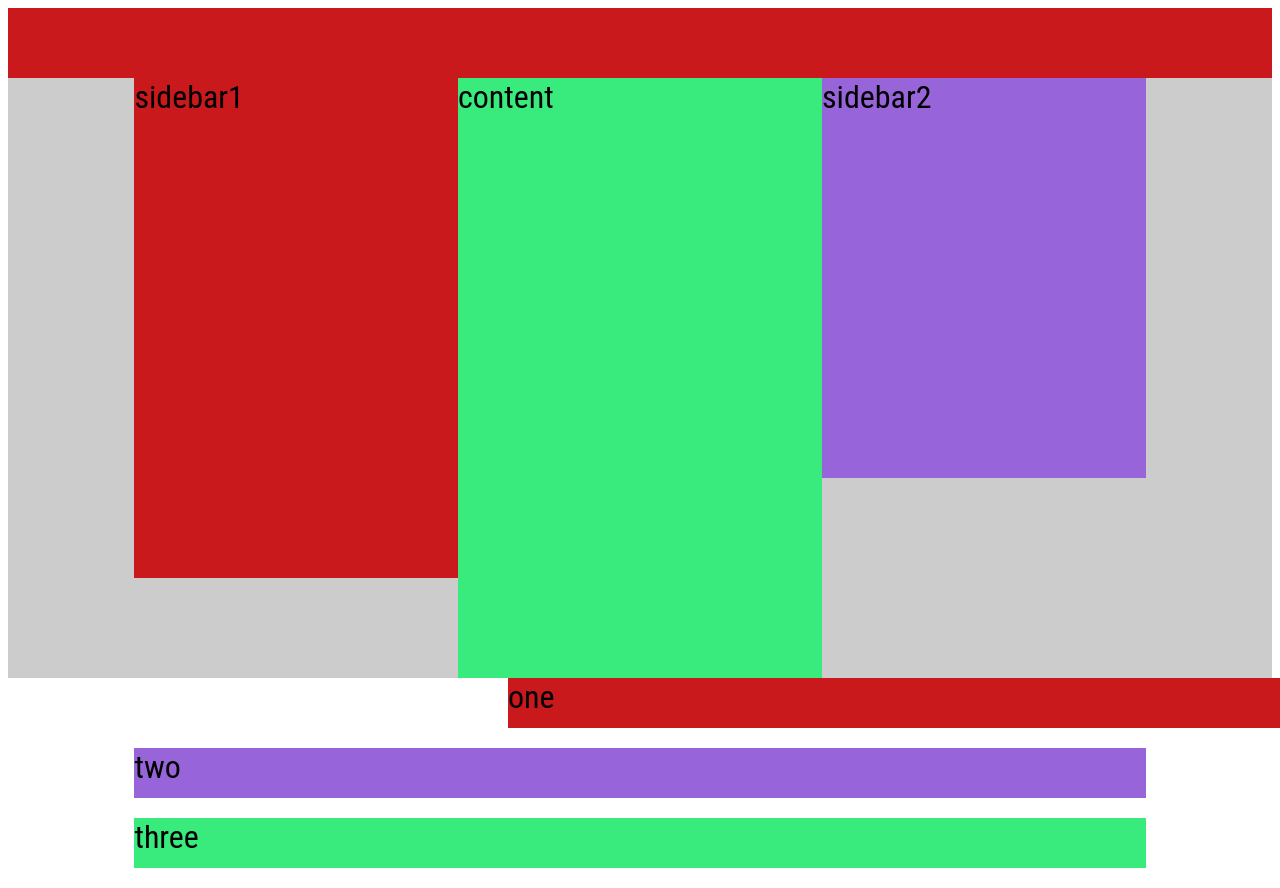
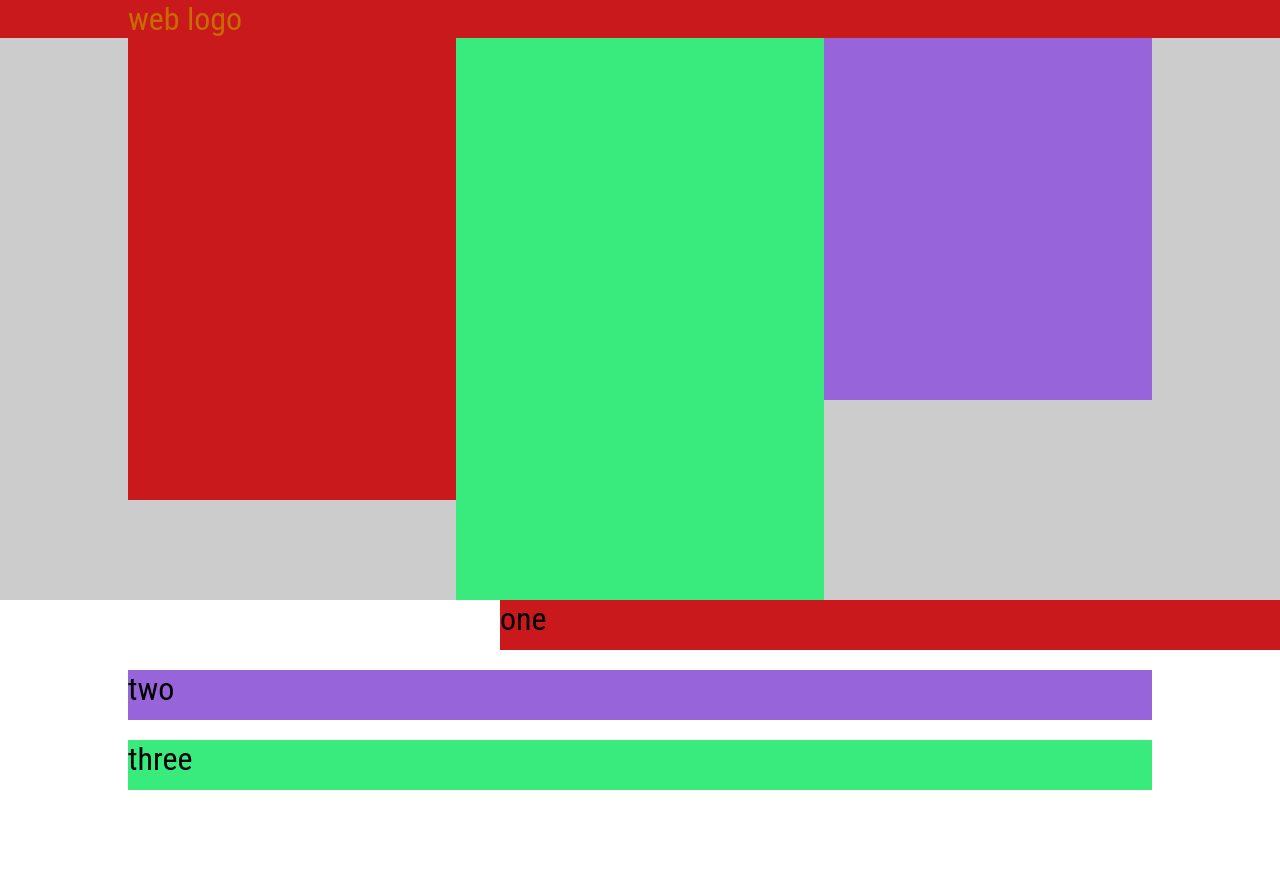
Before and after one commit to chickenclaw13/Tetris, a plain HTML site: page index.html in a window 1280 px wide. Shown: the top 888 px of the page. After the commit the page ends 810 px from the top, so only its background shows below. Drawn offline with nearby package versions, Linux system fonts and the light colour scheme.

Commit message:
position test 2

```diff
--- a/css/libs/base.sass
+++ b/css/libs/base.sass
@@ -2,3 +2,6 @@ $font-stack:    Roboto Condensed, sans-serif
 $primary-color: #c9191d
 $secondary-color:#9764da
 $tertiary-color:#39eb7d
+$quaternary-color: #3b8dcf
+$quinary-color: #c96b00
+$senary-color: #d45cec
--- a/css/style.sass
+++ b/css/style.sass
@@ -8,10 +8,28 @@ body
 
 
 .site-header
+  background-color: $primary-color
+  position: fixed
+  z-index: 99
   width: 100%
-  height: 70px
-  background-color: $primary-color
+
+
+
+
+.header-container
+  width:80%
+  max-width: 1200px
+  margin-left: auto
+  margin-right: auto
   position: relative
+
+
+.site-logo
+  // position: absolute
+  color: $quinary-color
+  top:10px
+  left:10px
+  right:10px
 
 
 .container
--- a/index.html
+++ b/index.html
@@ -6,9 +6,17 @@
         <meta http-equiv="X-UA-Compatible" content="ie=edge">
         <title>我是一個測試</title>
         <link rel="stylesheet" href="css/style.css">
+        <link
+      href="https://cdnjs.cloudflare.com/ajax/libs/normalize/8.0.1/normalize.min.css"
+      rel="stylesheet"
+    />
     </head>
     <body>
-       <div class="site-header"></div>
+       <div class="site-header">
+         <div class="header-container site-header-inner">
+            <div class="site-logo">web logo</div>
+         </div>
+       </div>
        <div class="site-main">
             <div class="container site-main-inner">
                 <div class="sidebar">sidebar1</div>
```
Also changed, not shown: css/style.css.
